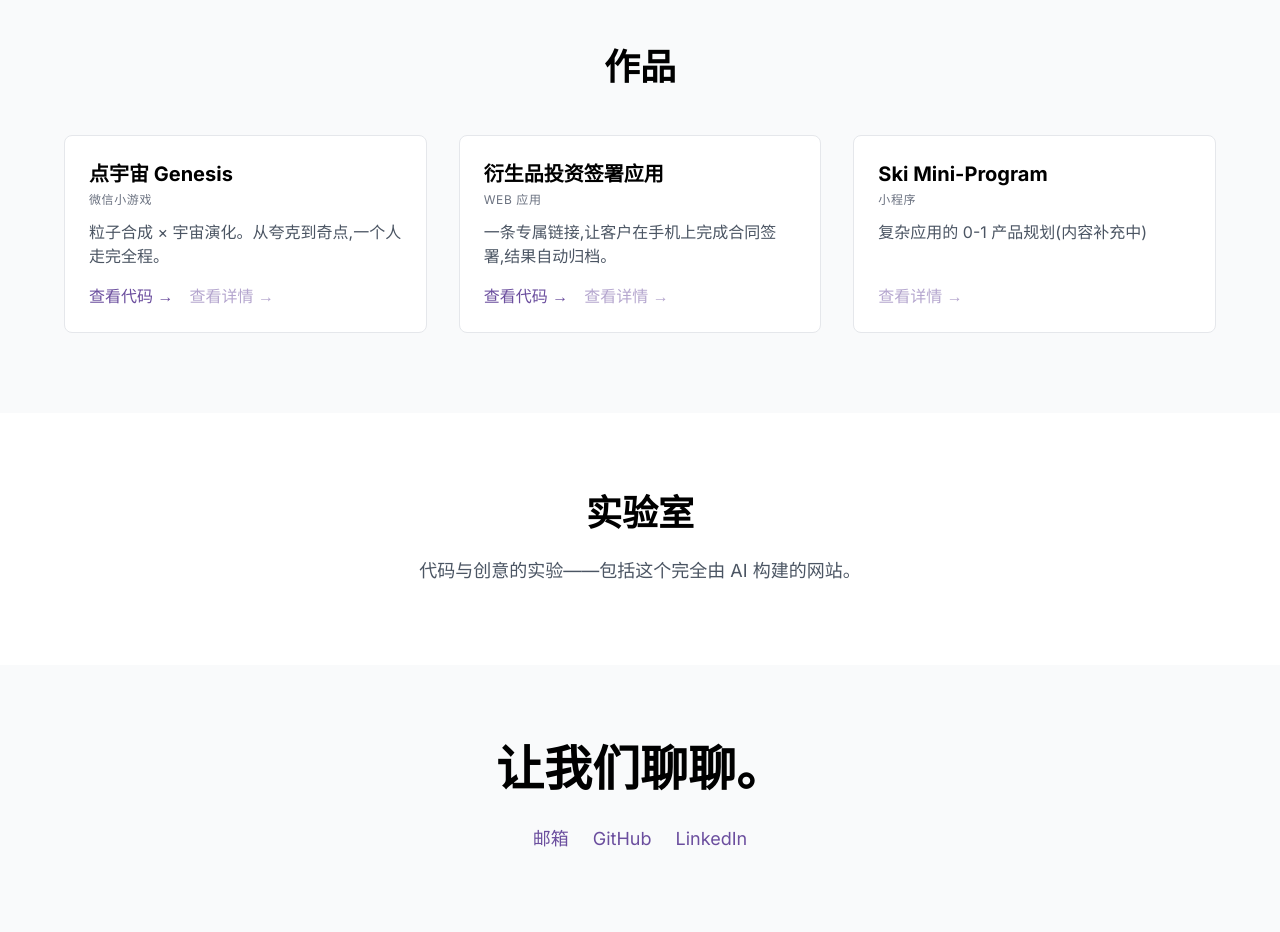
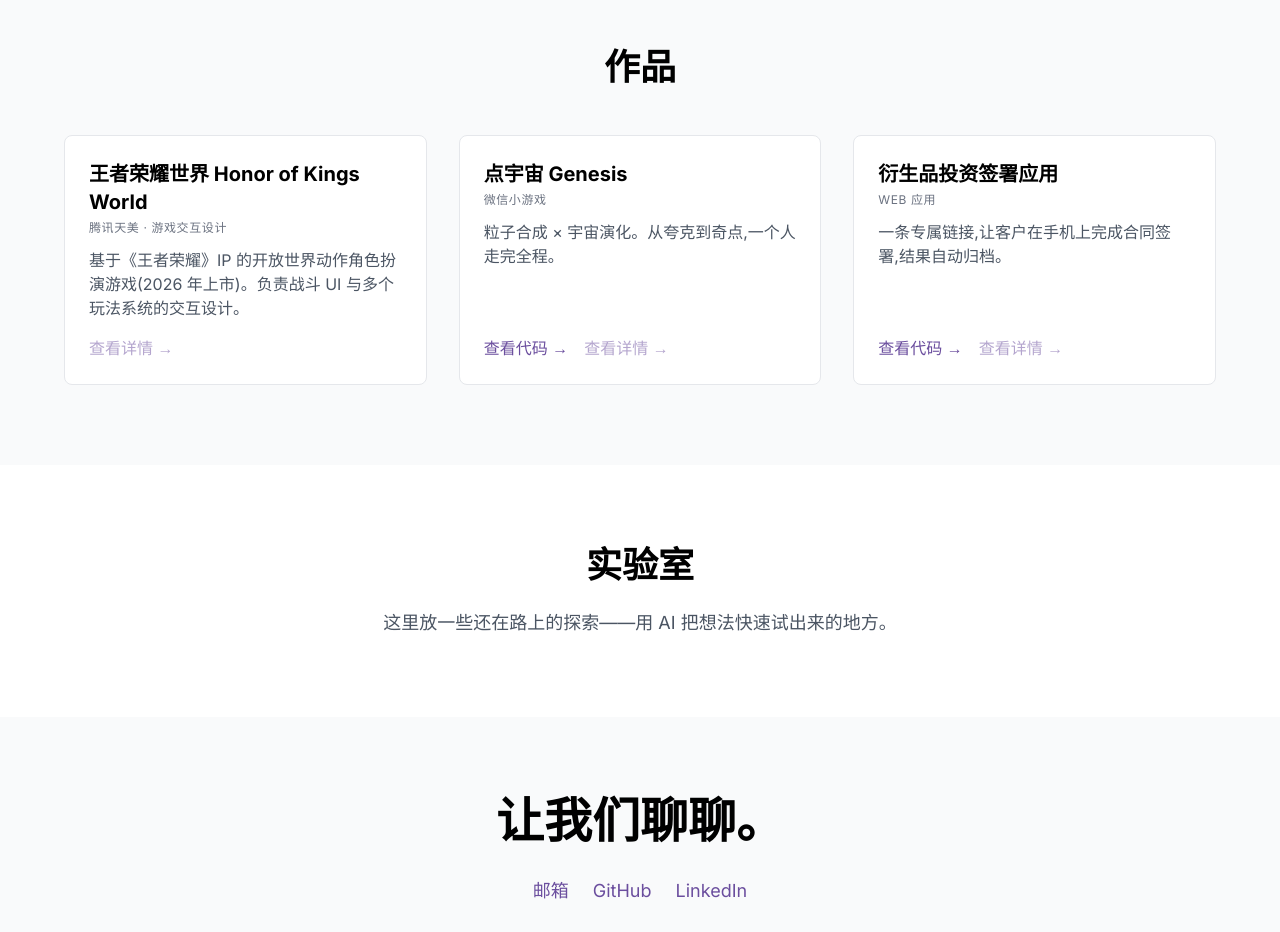
Before and after one commit to yummyooyummy/Portfolio-Website, a React (Vite) app in the folder portfolio-site/: page / in a window 1280 px wide. Shown: the part 1660-2592 px from the top of the page. Built offline with nearby package versions, Linux system fonts and the light colour scheme.

Commit message:
Work 新增王者荣耀世界、滑雪移至 Lab、填充 Lab 文案

```diff
--- a/portfolio-site/src/content.js
+++ b/portfolio-site/src/content.js
@@ -28,6 +28,12 @@
       title: "作品",
       projects: [
         {
+          name: "王者荣耀世界 Honor of Kings World",
+          tag: "腾讯天美 · 游戏交互设计",
+          description: "基于《王者荣耀》IP 的开放世界动作角色扮演游戏(2026 年上市)。负责战斗 UI 与多个玩法系统的交互设计。",
+          fullDescription: "我在腾讯天美工作室的三年半里,担任这款大型开放世界游戏的交互设计师,负责大量核心界面与系统的交互设计。\n\n战斗层面,我负责了战斗 UI 的整体设计,包括血条、游戏内 HUD、技能盘等玩家高频交互的核心模块。系统层面,我设计了家园、宠物、成就、副本等多个玩法系统的交互流程。\n\n这段经历让我在一个工业级的大型项目中,系统打磨了从需求到落地的完整交互设计能力,以及在复杂系统、跨部门协作下做设计决策的能力。"
+        },
+        {
           name: "点宇宙 Genesis",
           tag: "微信小游戏",
           description: "粒子合成 × 宇宙演化。从夸克到奇点,一个人走完全程。",
@@ -40,11 +46,6 @@
           description: "一条专属链接,让客户在手机上完成合同签署,结果自动归档。",
           fullDescription: "为衍生品投资客户做的线上合同签署工具。管理员发送专属链接,客户在手机上完成风险确认、阅读合同、手写签名,系统自动把签好的 PDF 合成并同步回 Airtable——把原本繁琐的线下签署流程搬到了线上。\n\n我设计并实现了两套签署流程(开户 4 步 / 补签 3 步),处理了手写签名画板、服务端 PDF 合成、幂等防重复提交、链接失效、并发提交等一系列真实工程边界。整套基于 Next.js + Airtable + Vercel,移动端优先。",
           github: "https://github.com/yummyooyummy/signing-app"
-        },
-        {
-          name: "Ski Mini-Program",
-          tag: "小程序",
-          description: "复杂应用的 0-1 产品规划(内容补充中)"
         }
       ],
       viewDetails: "查看详情 →",
@@ -52,7 +53,7 @@
     },
     lab: {
       title: "实验室",
-      description: "代码与创意的实验——包括这个完全由 AI 构建的网站。"
+      description: "这里放一些还在路上的探索——用 AI 把想法快速试出来的地方。"
     },
     contact: {
       title: "联系我",
@@ -94,6 +95,12 @@
       title: "Work",
       projects: [
         {
+          name: "Honor of Kings: World",
+          tag: "Tencent TiMi · Game Interaction Design",
+          description: "An open-world action RPG built on the Honor of Kings IP (released 2026). Led battle UI and the interaction design of multiple gameplay systems.",
+          fullDescription: "Over three and a half years at Tencent's TiMi Studio, I worked as an interaction designer on this large-scale open-world game, responsible for the interaction design of many core interfaces and systems.\n\nOn the combat side, I led the design of the battle UI — health bars, in-game HUD, and the skill wheel, the high-frequency modules players touch constantly. On the systems side, I designed the interaction flows for multiple gameplay systems, including the home, pet, achievement, and dungeon systems.\n\nWorking on an industrial-scale project sharpened my end-to-end interaction design — from requirements to shipping — and my ability to make design decisions inside complex systems and cross-team collaboration."
+        },
+        {
           name: "Genesis",
           tag: "WeChat Mini Game",
           description: "Particle fusion meets cosmic evolution — from quark to singularity, built solo.",
@@ -106,11 +113,6 @@
           description: "One private link lets a client sign a contract on their phone — auto-archived.",
           fullDescription: "An online contract-signing tool for derivatives investment clients. An admin sends a unique link; the client confirms risk, reads the contract, and signs by hand on their phone. The system auto-composes the signed PDF and syncs it back to Airtable — moving a tedious offline process fully online.\n\nI designed and built two signing flows (4-step onboarding / 3-step re-signing) and handled real engineering edges: handwritten-signature canvas, server-side PDF composition, idempotent submission, expired links, concurrent writes. Built on Next.js + Airtable + Vercel, mobile-first.",
           github: "https://github.com/yummyooyummy/signing-app"
-        },
-        {
-          name: "Ski Mini-Program",
-          tag: "Mini-Program",
-          description: "0-to-1 product planning for a complex app (content TBD)"
         }
       ],
       viewDetails: "View details →",
@@ -118,7 +120,7 @@
     },
     lab: {
       title: "Lab",
-      description: "Experiments in code and craft — including this website, built entirely with AI."
+      description: "Experiments still in progress — where I use AI to quickly test ideas into something real."
     },
     contact: {
       title: "Contact",
```
Also changed, not shown: 1 other file (tests, documents, lock files or other folders).
